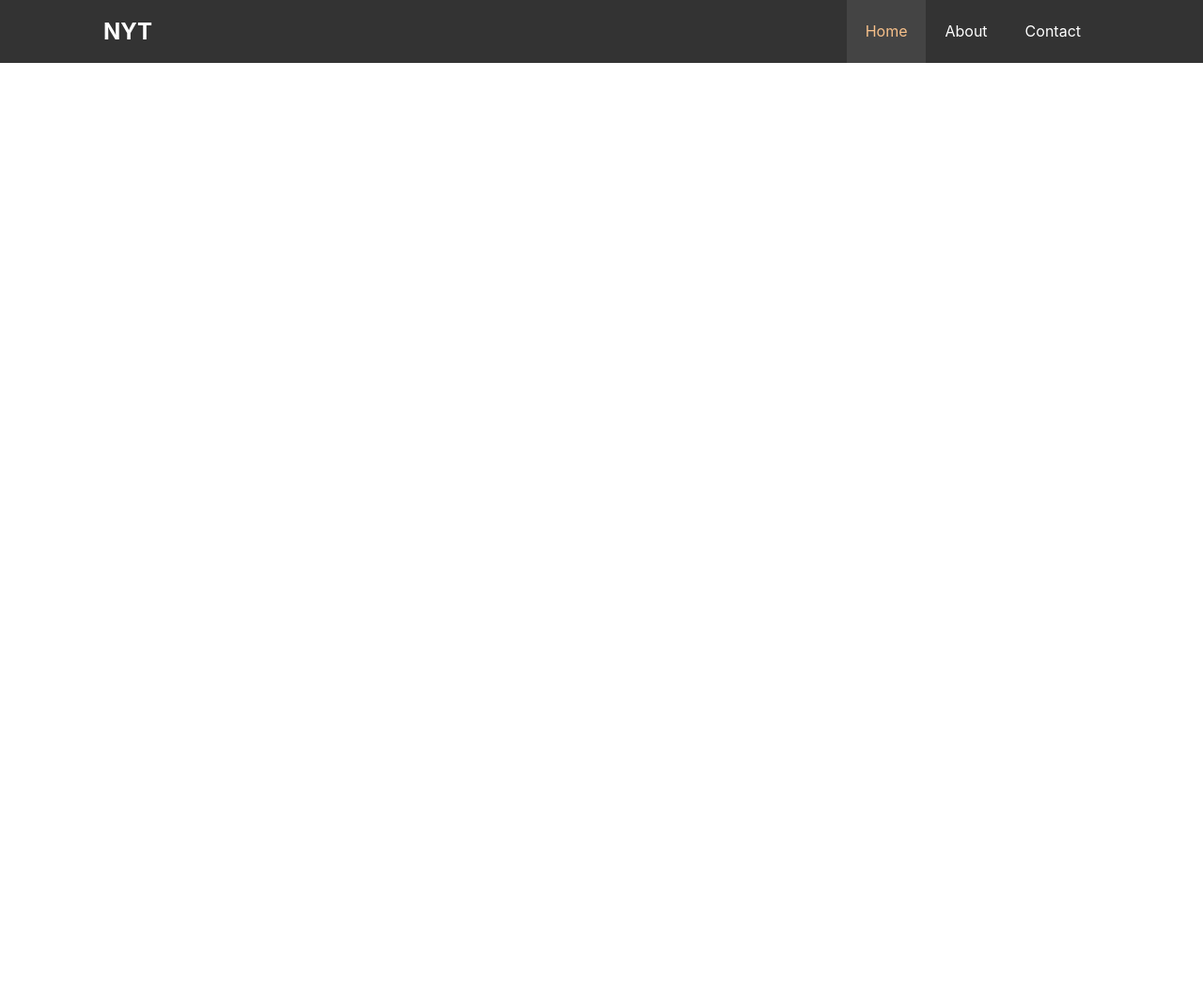
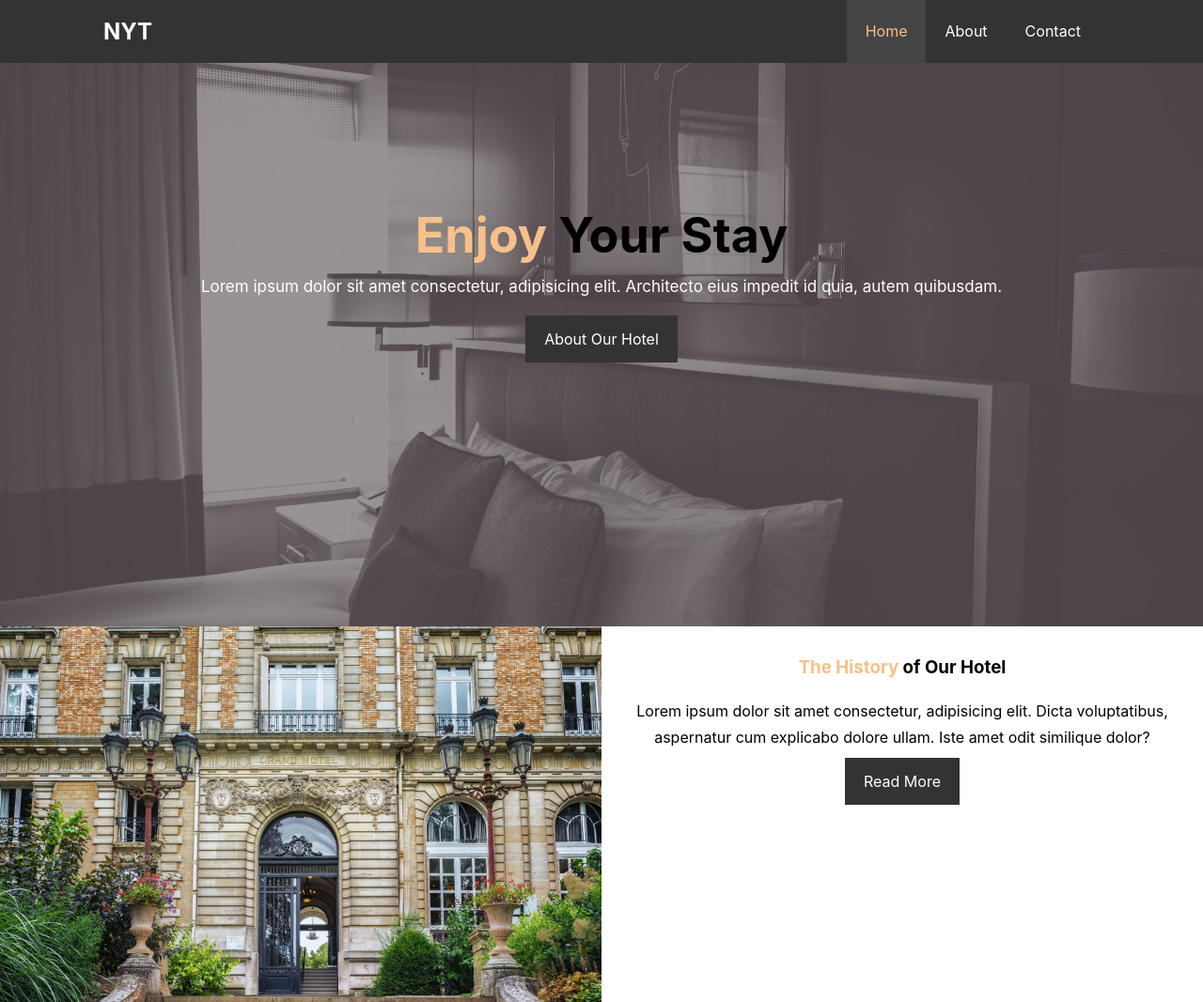
Before and after one commit to Saurabh-Thakur-07/HTML-CSS, a plain HTML site: page hotel-website/index.html in a window 1280 px wide. Shown: the whole page at 94% size. Before the commit the page ends 800 px from the top, so only its background shows below. Drawn offline with Linux system fonts and the light colour scheme.

Commit message:
added showcase components

```diff
--- a/hotel-website/css/style.css
+++ b/hotel-website/css/style.css
@@ -6,6 +6,9 @@
 body{
     font-family: -apple-system, BlinkMacSystemFont, 'Segoe UI', Roboto, Oxygen, Ubuntu, Cantarell, 'Open Sans', 'Helvetica Neue', sans-serif;
     line-height: 1.7em;
+}
+h1,h2,h3{
+    padding-bottom: 30px;
 }
 #navbar{
     background-color: #333;
@@ -46,3 +49,49 @@ body{
     background-color: #444;
     color: #f7c08a;
 }
+#showcase{
+    background: url('/hotel-website/image_resources/showcase.jpg') no-repeat center center/cover;
+    height: 600px;
+    text-align: center;
+    padding-top: 170px;
+}
+#showcase h1{
+    font-size: 52px;
+}
+.lead{
+    padding-bottom: 30px;
+    line-height: 1.4em;
+    font-size: 17px;
+    color: #fff;
+}
+.text-primary{
+    color: #f7c08a;
+}
+.btn{
+    text-decoration: none;
+    background-color: #333;
+    padding: 15px 20px;
+    border: none;
+    color: #fff;
+}
+.btn:hover{
+    background-color: #f7c08a;
+}
+.info-content{
+    padding-top: 30px;
+    width: 50%;
+    float: right;
+    text-align: center;
+}
+.info-content p{
+    padding-bottom: 20px;
+}
+.info-image{
+    background: url('/hotel-website/image_resources/photo-1.jpg') no-repeat center center/cover;
+    float: left;
+    width: 50%;
+    min-height: 100%;
+}
+#home-info{
+    height: 400px;
+}
--- a/hotel-website/index.html
+++ b/hotel-website/index.html
@@ -20,6 +20,19 @@
             </div>
         </div>
         </nav>
+        <div id="showcase">
+            <h1><span class="text-primary"> Enjoy</span> Your Stay</h1>
+            <p class="lead">Lorem ipsum dolor sit amet consectetur, adipisicing elit. Architecto eius impedit id quia, autem quibusdam.</p>
+            <a href="about.html" class="btn">About Our Hotel</a>
+        </div>
     </header>
+    <div id="home-info">
+        <div class="info-image"></div>
+        <div class="info-content">
+            <h3><span class="text-primary">The History</span>  of Our Hotel</h3>
+            <p>Lorem ipsum dolor sit amet consectetur, adipisicing elit. Dicta voluptatibus, aspernatur cum explicabo dolore ullam. Iste amet odit similique dolor?</p>
+            <a href="about.html" class="btn">Read More</a>
+        </div>
+    </div>
 </body>
 </html>
```
Also changed, not shown: hotel-website/image_resources/person-1.jpg (added), hotel-website/image_resources/person-2.jpg (added), hotel-website/image_resources/photo-1.jpg (added), hotel-website/image_resources/photo-2.jpg (added), hotel-website/image_resources/showcase.jpg (added), hotel-website/image_resources/test-bg.jpg (added), 1 other file.
